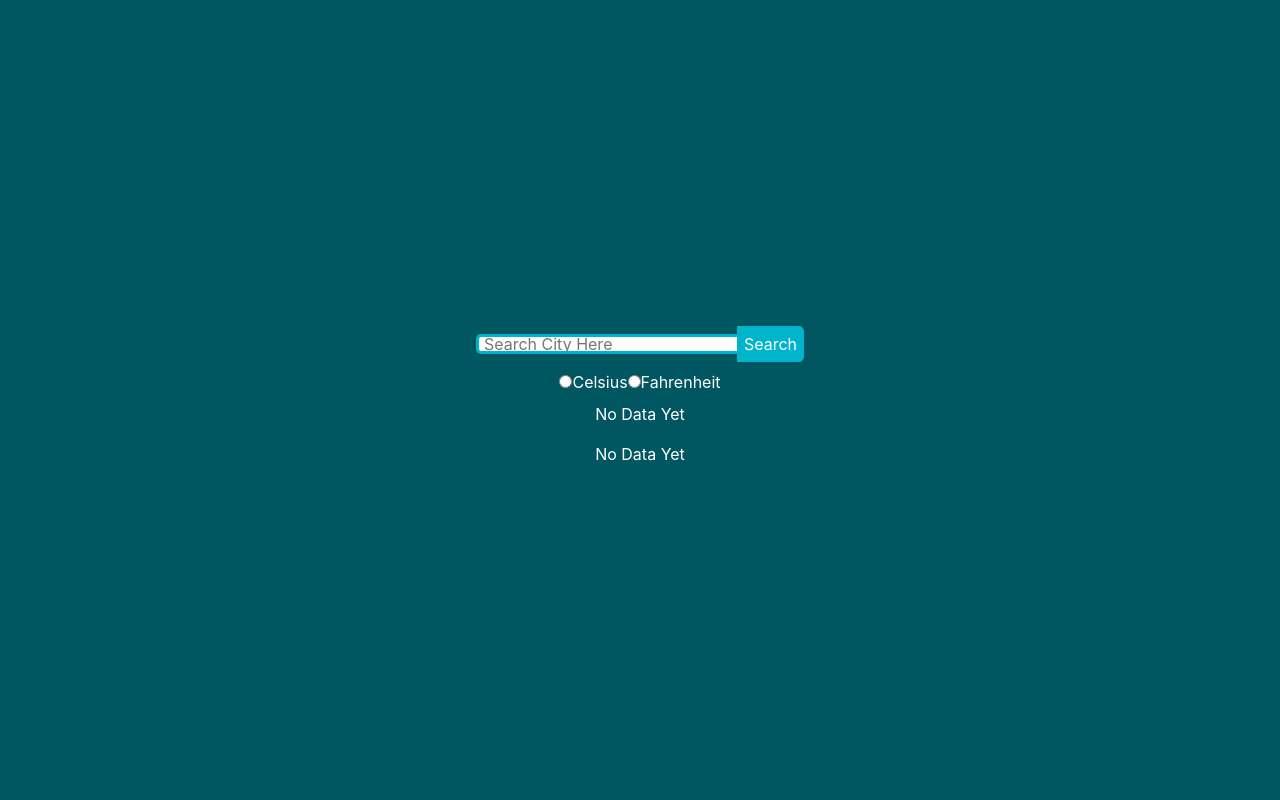
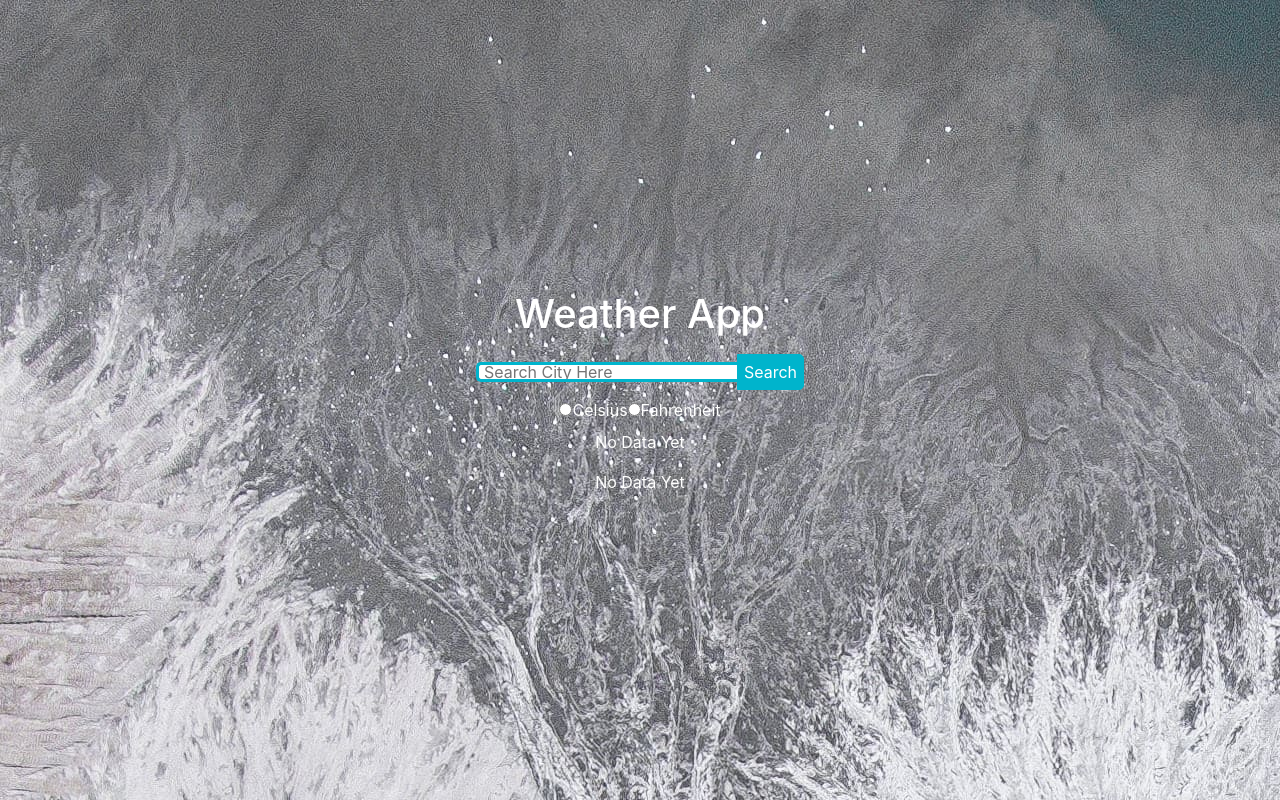
Before and after one commit to lochyb/Lochyb-React-Weather-App, a React (Create React App) app: page / in a window 1280 px wide. Built offline with nearby package versions, Linux system fonts and the light colour scheme; the HTML template or start-up script is replaced by a standard one.

Commit message:
Setting Wallpaper

```diff
--- a/src/App.css
+++ b/src/App.css
@@ -8,6 +8,7 @@
 body {
   background-color: rgb(0, 86, 97);
   color: white;
+  background-image: url(./img/pexels-curioso-photography-288097-min.jpg);
 }
 
 /* ////////////////////////////////////////////// */
--- a/src/components/fetch.js
+++ b/src/components/fetch.js
@@ -40,6 +40,7 @@ export const SearchForm = () => {
 
   return (
     <div className={styles.wrap}>
+    <h1>Weather App</h1>
       <form onSubmit={handleSubmit}>
         <input
           type="text"
```
Also changed, not shown: src/img/pexels-curioso-photography-288097-min.jpg (added).
